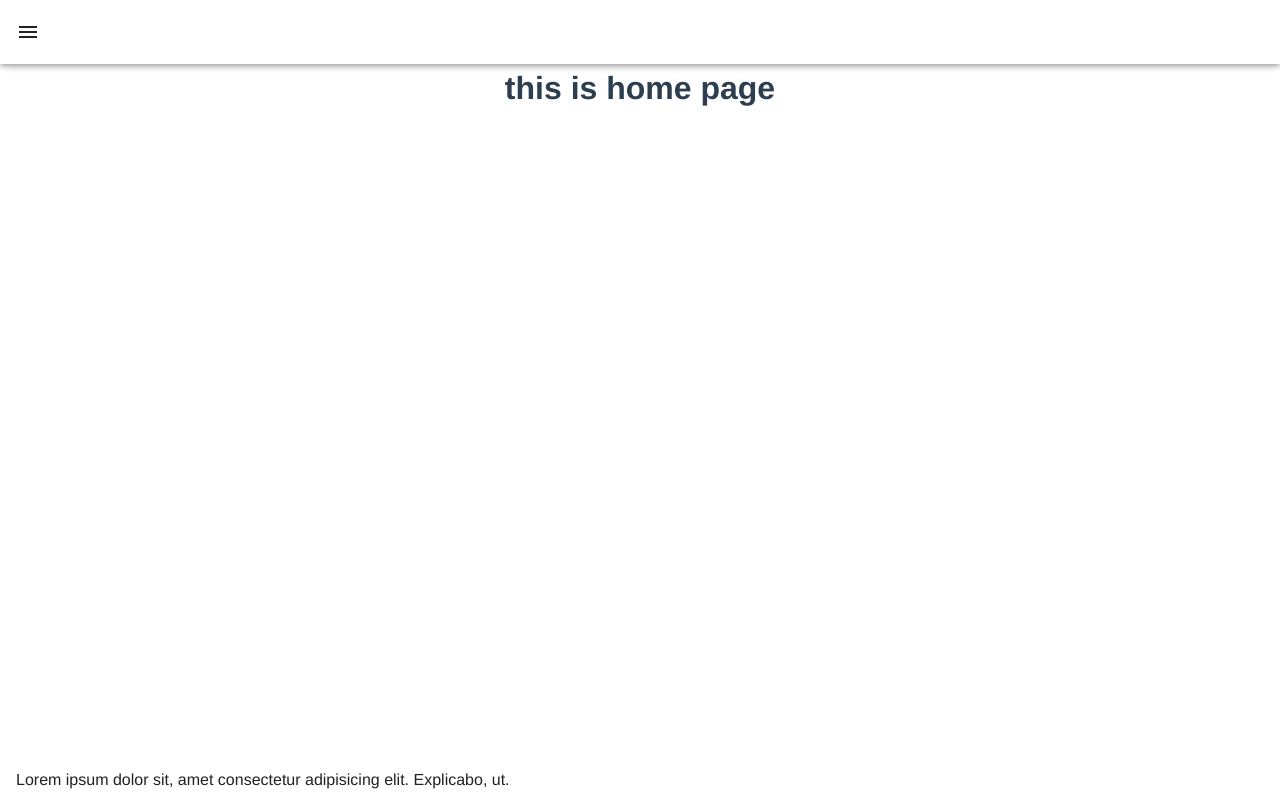
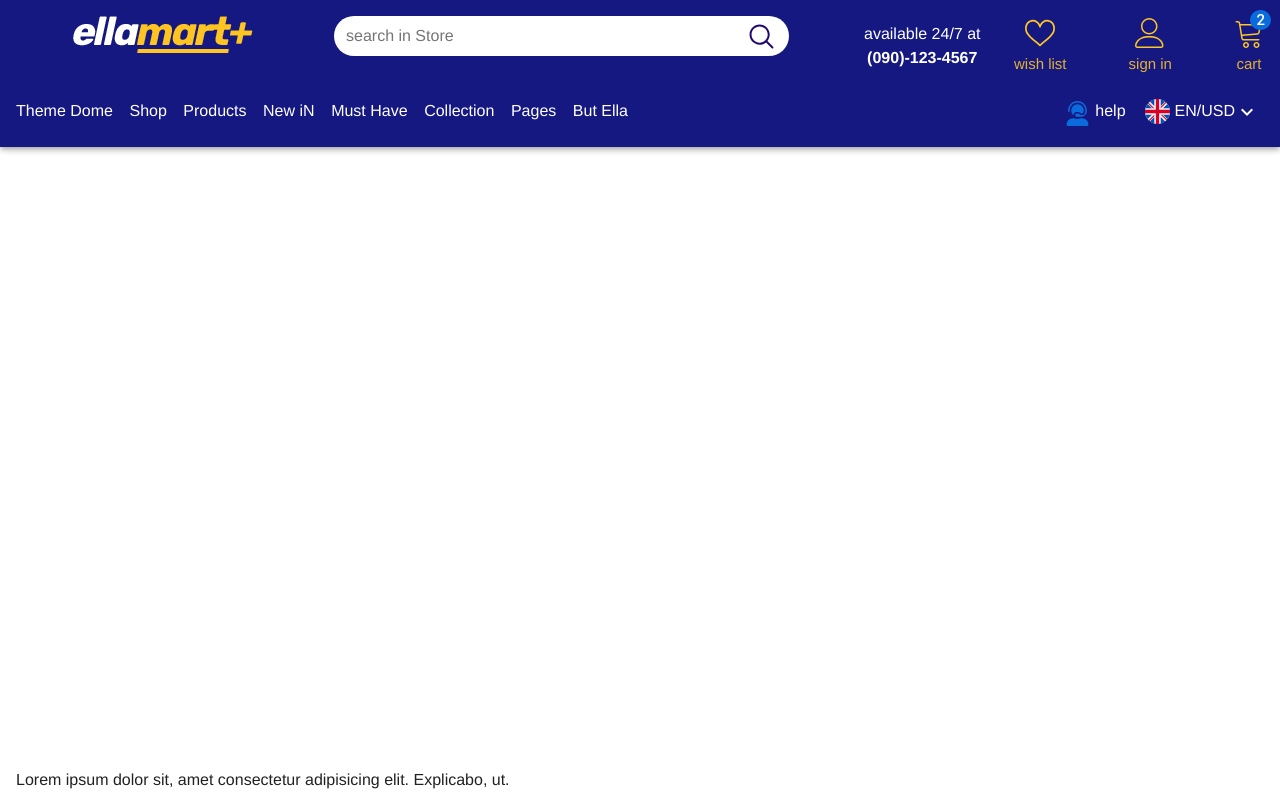
Before and after one commit to Vue-Project/ellamarkt, a Vue app: page / in a window 1280 px wide. Built offline with nearby package versions, Linux system fonts and the light colour scheme.

Commit message:
feat(AppHeader): redesign header with new layout and components
Add a new layout for the AppHeader component, including a logo, search bar, contact information, wishlist, sign-in, and cart icons. Introduce language selection and navigation links. Update styles to match the new design.

```diff
--- a/src/components/layouts/partial/AppHeader.vue
+++ b/src/components/layouts/partial/AppHeader.vue
@@ -1,14 +1,157 @@
-<template lang="">
+<template>
     <div class="app-header">
-        <v-app-bar>
-            <v-app-bar-nav-icon @click="openCart"></v-app-bar-nav-icon>
+        <v-app-bar color="#151880">
+            <!-- <v-app-bar-nav-icon @click="openCart"></v-app-bar-nav-icon> -->
+            <v-container fluid>
+                <v-row>
+                    <v-col cols="3">
+                        <img src="@/assets/images/logo.png" alt="Logo " />
+                    </v-col>
+                    <v-col cols="5">
+                        <div class="searchInput">
+                            <input class="py-2 px-3 rounded-xl bg-white" style="outline: none" type="text" name="inputSearch" id="inputSearch" aria-label="Search" placeholder="search in Store" />
+                            <SearchIcon />
+                        </div>
+                    </v-col>
+                    <v-col cols="4">
+                        <div class="top-header-right">
+                            <div class="available">
+                                <p>available 24/7 at</p>
+                                <strong>(090)-123-4567</strong>
+                            </div>
+                            <ul class="top-header-icons">
+                                <li>
+                                    <span>
+                                        <HeartIcon />
+                                    </span>
+                                    <p>wish list</p>
+                                </li>
+                                <li>
+                                    <span><UserIcon /></span>
+                                    <p>sign in</p>
+                                </li>
+                                <li @click="openCart">
+                                    <span>
+                                        <v-badge location="right top" content="2" color="#0a6cdc" offset-x="-10" inline></v-badge>
+                                        <CartIcon />
+                                    </span>
+                                    <p>cart</p>
+                                </li>
+                            </ul>
+                        </div>
+                    </v-col>
+                </v-row>
+                <v-row>
+                    <v-col cols="6">
+                        <ul class="d-flex align-items-center justify-space-between" style="list-style: none">
+                            <li v-for="link in navLinks" :key="link.name">
+                                {{ link.name }}
+                            </li>
+                        </ul>
+                    </v-col>
+                    <v-col cols="2"></v-col>
+                    <v-col cols="4">
+                        <div class="bottom-header-right d-flex justify-end" id="lang-btn">
+                            <div class="helper d-flex align-items-center mr-5">
+                                <span>
+                                    <PersonCallIcon />
+                                </span>
+                                <p>help</p>
+                            </div>
+                            <div class="lang d-flex align-items-center">
+                                <span>
+                                    <v-icon v-if="!selectedLang.length"><img src="@/assets/SVGS/en-lang.svg" alt="" /></v-icon>
+                                    <img v-else style="width: 20px; height: 20px" :src="require(`@/assets/SVGS/${selectedLang[0].icon}`)" :alt="selectedLang[0].lang" />
+                                </span>
+                                <p>{{ selectedLang.length ? `${selectedLang[0].lang}/${selectedLang[0].currency}` : "EN/USD" }}</p>
+                                <span><v-icon>mdi-chevron-down</v-icon></span>
+                            </div>
+
+                            <v-menu activator="#lang-btn">
+                                <v-list v-model:selected="selectedLang">
+                                    <v-list-item v-for="lang in languages" :key="lang.lang" :value="lang">
+                                        <v-list-item-title>
+                                            <img style="width: 20px; height: 20px" :src="require(`@/assets/SVGS/${lang.icon}`)" :alt="lang.lang" />
+                                            {{ lang.lang }}\{{ lang.currency }}
+                                        </v-list-item-title>
+                                    </v-list-item>
+                                </v-list>
+                            </v-menu>
+                        </div>
+                    </v-col>
+                </v-row>
+            </v-container>
         </v-app-bar>
     </div>
 </template>
 <script>
+import HeartIcon from "@/components/SVG/HeartIcon.vue";
+import CartIcon from "@/components/SVG/CartIcon.vue";
+import UserIcon from "@/components/SVG/UserIcon.vue";
+import PersonCallIcon from "@/components/SVG/PersonCallIcon.vue";
+import SearchIcon from "@/components/SVG/SearchIcon.vue";
+
 export default {
     name: "AppHeader",
     inject: ["Emitter"],
+    data() {
+        return {
+            navLinks: [
+                {
+                    name: "Theme Dome",
+                    href: "#",
+                },
+                {
+                    name: "Shop",
+                    href: "#",
+                },
+                {
+                    name: "Products",
+                    href: "#",
+                },
+                {
+                    name: "New iN",
+                    href: "#",
+                },
+                {
+                    name: "Must Have",
+                    href: "#",
+                },
+                {
+                    name: "Collection",
+                    href: "#",
+                },
+                {
+                    name: "Pages",
+                    href: "#",
+                },
+                {
+                    name: "But Ella",
+                    href: "#",
+                },
+            ],
+            languages: [
+                {
+                    icon: "en-lang.svg",
+                    lang: "EN",
+                    currency: "USD",
+                },
+                {
+                    icon: "de-lang.svg",
+                    lang: "DE",
+                    currency: "EUR",
+                },
+            ],
+            selectedLang: [],
+        };
+    },
+    components: {
+        HeartIcon,
+        CartIcon,
+        UserIcon,
+        PersonCallIcon,
+        SearchIcon,
+    },
     methods: {
         openCart() {
             this.Emitter.emit("openCart");
@@ -16,4 +159,63 @@ export default {
     },
 };
 </script>
-<style lang=""></style>
+<style lang="scss">
+.top-header-right {
+    display: flex;
+    align-items: center;
+    justify-content: space-between;
+}
+.top-header-icons {
+    list-style: none;
+    text-align: center;
+    display: flex;
+    align-items: center;
+    justify-content: space-between;
+    width: 250px;
+    li {
+        cursor: pointer;
+        span,
+        p {
+            font-size: 15px;
+            color: #e2b131;
+        }
+    }
+}
+.v-toolbar__content {
+    height: fit-content !important;
+}
+.bottom-header-right {
+    span {
+        padding-right: 5px;
+    }
+}
+.v-list {
+    max-width: 120px;
+    width: 120px;
+    margin-left: auto;
+    img {
+        position: relative;
+        top: 5px;
+    }
+}
+.lang {
+    img {
+        width: 25px;
+        height: 25px;
+    }
+}
+.searchInput {
+    width: 90%;
+    position: relative;
+    input {
+        width: 100%;
+        cursor: pointer;
+    }
+}
+.v-badge {
+    position: absolute;
+    top: 10px;
+    right: 5px;
+    z-index: 9999999999;
+}
+</style>
```
